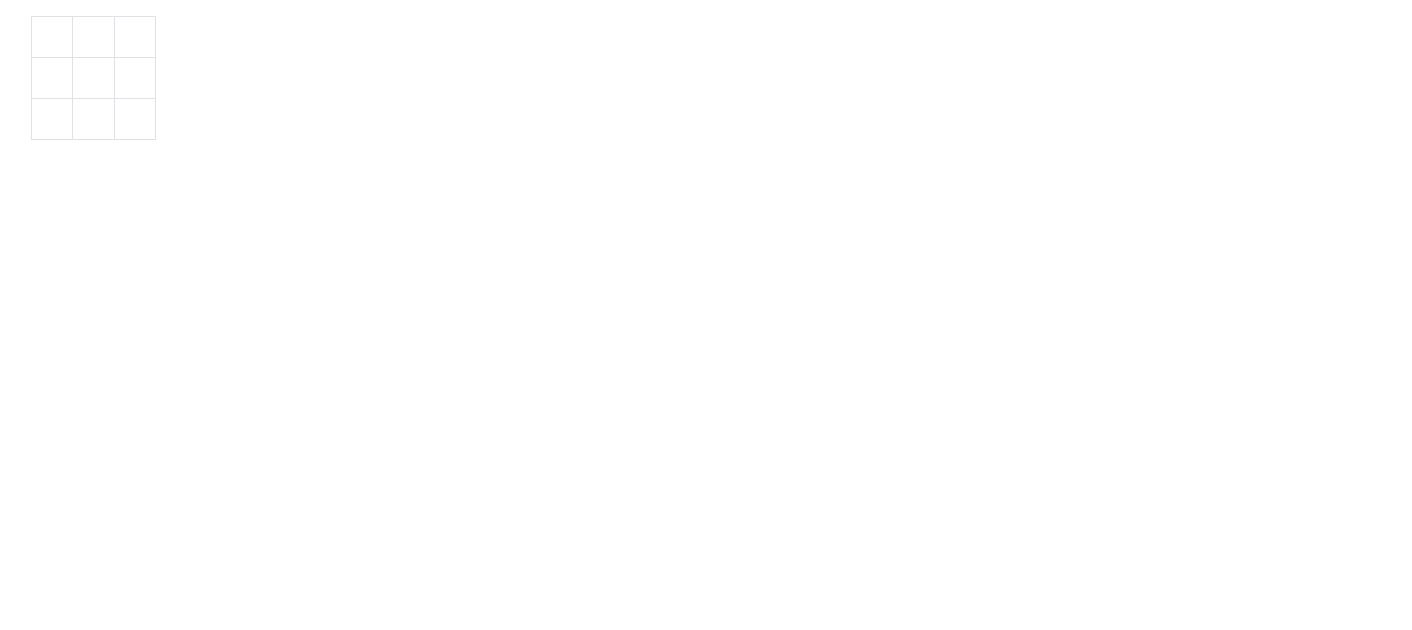
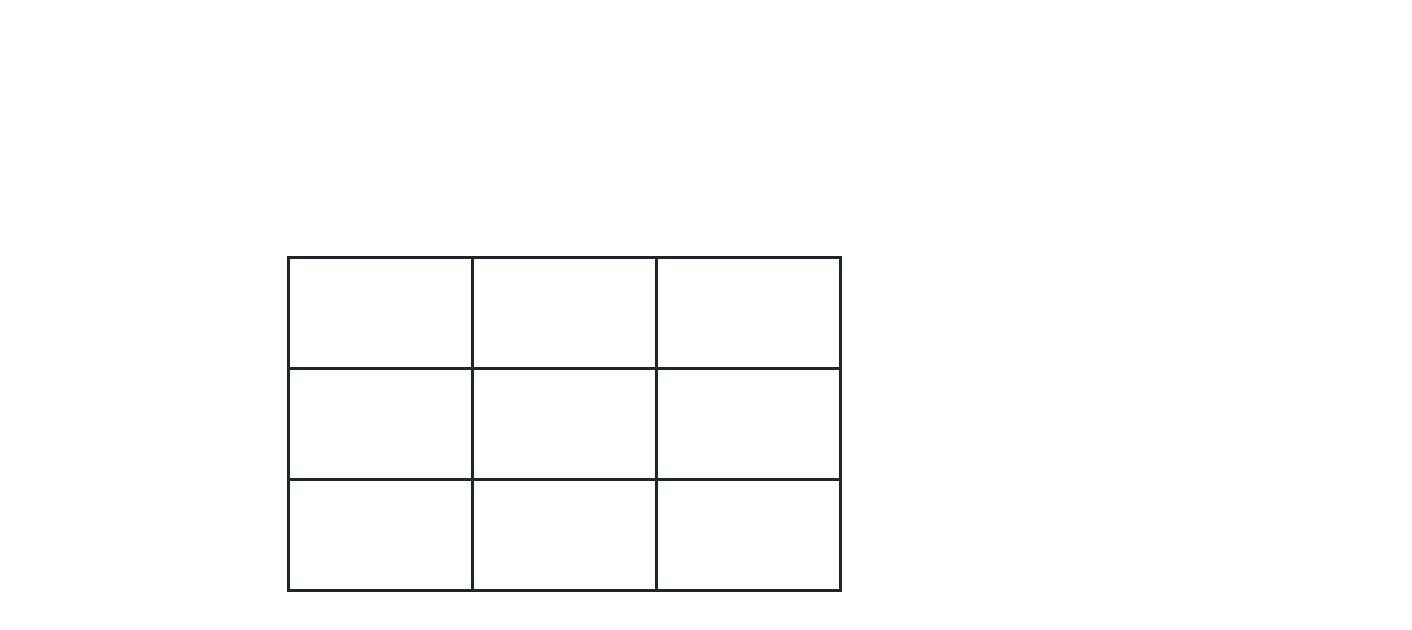
Before and after one commit to Zhar-anna/tic-tac-toe, a website with bundled scripts: page index.html in a window 1280 px wide. Shown: the top 630 px of the page, 1412 px wide, since content can reach past the window. Built offline with nearby package versions, Linux system fonts and the light colour scheme.

Commit message:
better layout

```diff
--- a/index.html
+++ b/index.html
@@ -5,8 +5,9 @@
 
     <!-- Bootstrap CSS -->
     <link rel="stylesheet" href="https://stackpath.bootstrapcdn.com/bootstrap/4.5.2/css/bootstrap.min.css" integrity="sha384-JcKb8q3iqJ61gNV9KGb8thSsNjpSL0n8PARn9HuZOnIxN0hoP+VmmDGMN5t9UJ0Z" crossorigin="anonymous">
+    <link rel="stylesheet" href="./src/main.css">
   </head>
-  <body>
+  <body class="body">
     <div class="container m-3">
       <div class="root"></div>
     </div>
--- a/package.json
+++ b/package.json
@@ -1,8 +1,14 @@
 {
   "type": "module",
   "dependencies": {
+    "bootstrap": "^5.2.2",
     "core-js": "*",
     "lodash": "^4.17.21",
     "regenerator-runtime": "*"
+  },
+  "devDependencies": {
+    "eslint": "^8.25.0",
+    "eslint-config-airbnb-base": "^15.0.0",
+    "eslint-plugin-import": "^2.26.0"
   }
 }
--- a/src/index.js
+++ b/src/index.js
@@ -1,4 +1,4 @@
-
+// import './main.css';
 // import 'core-js/stable/index.js';
 // import 'regenerator-runtime/runtime.js';
 
--- /dev/null
+++ b/src/main.css
@@ -0,0 +1,25 @@
+.container {
+    position: absolute;
+    top: 30%;
+    left: 20%;
+}
+
+div {
+    /* width: 150%; */
+    height: 150%;
+}
+
+.table-bordered {
+    text-align: center;
+    width: 50%;
+    font-size: 40px;
+}
+
+.table-bordered td {
+    border: 3px solid;
+}
+
+.pt-2, .py-2 {
+    padding-top: 1.5rem!important;
+    padding-bottom: 1.5rem!important;
+}
```
Also changed, not shown: README.md, 1 other file.
